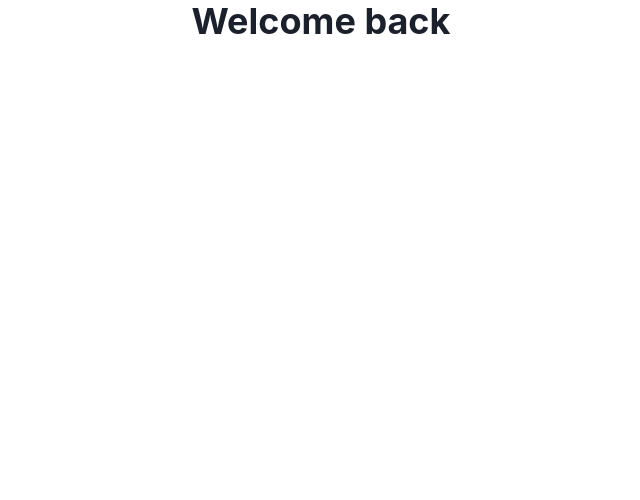
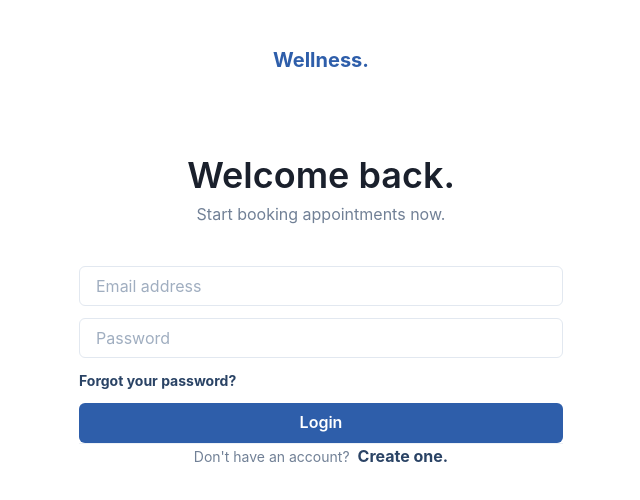
Before and after one commit to KevinRaleie-dev/clinic-web-app, a Next.js app: page /login in a window 1280 px wide. Shown: the top 500 px of the page, without its empty margins (319-959 px from the left). Built offline with nearby package versions, Linux system fonts and the light colour scheme.

Commit message:
Created login page

```diff
--- a/pages/login.tsx
+++ b/pages/login.tsx
@@ -1,24 +1,69 @@
-import { Box, Container, Heading, Text } from '@chakra-ui/react';
+import { Box, Button, Container, Divider, FormControl, Heading, Input, Stack, Text } from '@chakra-ui/react';
 import { NextPage } from 'next';
 import React from 'react';
+import { Layout } from '../components/Layout';
+import NextLink from 'next/link';
 
 const Login: NextPage = () => {
     return (
-        <Container>
+        <>
             <Box
-            display='flex'
-            flexDirection='column'
-            justifyContent='center'
-            alignItems='center'
+            flexDirection="column"
+            display="flex"
+            justifyContent="center"
+            alignItems="center"
+            p={10}
             >
-                <Text>
-
-                </Text>
-                <Heading>
-                    Welcome back
+                <Heading color="#2E5EAA" size="md" p={2} >
+                    <NextLink href="/">
+                        Wellness.
+                    </NextLink>
                 </Heading>
             </Box>
-        </Container>
+            <Container>
+
+            </Container>
+            <Layout mw="500px" mt={5} padding={2} >
+                <Box>
+                    <Text fontSize="4xl" fontWeight="600" align="center">
+                        Welcome back.
+                    </Text>
+                    <Text color="gray.500" align="center">
+                        Start booking appointments now.
+                    </Text>
+                    <form>
+                        <Stack spacing={3} mt={10}>
+                            <Input
+                            placeholder="Email address"
+                            />
+                            <Input
+                            placeholder="Password"
+                            />
+                            <Text _hover={{cursor: 'pointer'}} fontSize="sm" fontWeight="bold" color="blue.800">Forgot your password?</Text>
+                            <Button
+                            type="submit"
+                            // isLoading={isSubmitting}
+                            loadingText="Logging in..."
+                            mb={5}
+                            colorScheme="blue"
+                            bg="#2E5EAA"
+                            >
+                                Login
+                            </Button>
+                        </Stack>
+                    </form>
+                    <Divider />
+                    <Box justifyContent="center" alignItems="center" display="flex" flexDirection="row">
+                        <Text color="gray.500" fontSize="sm" mr={2}>Don't have an account? </Text>
+                        <NextLink href="/register">
+                            <a>
+                                <Text color="blue.800" fontWeight="bold">Create one.</Text>
+                            </a>
+                        </NextLink>
+                    </Box>
+                </Box>
+            </Layout>
+        </>
     )
 }
 
```
